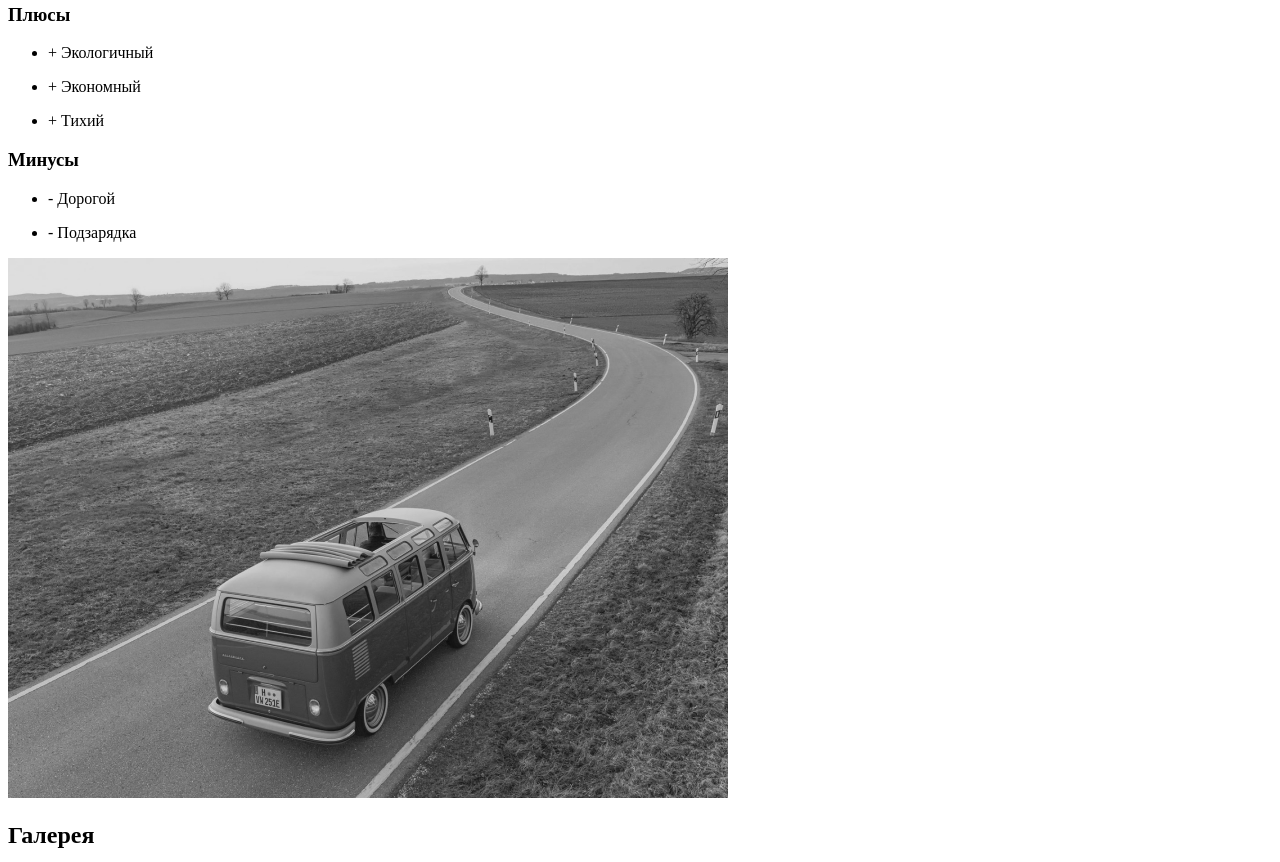
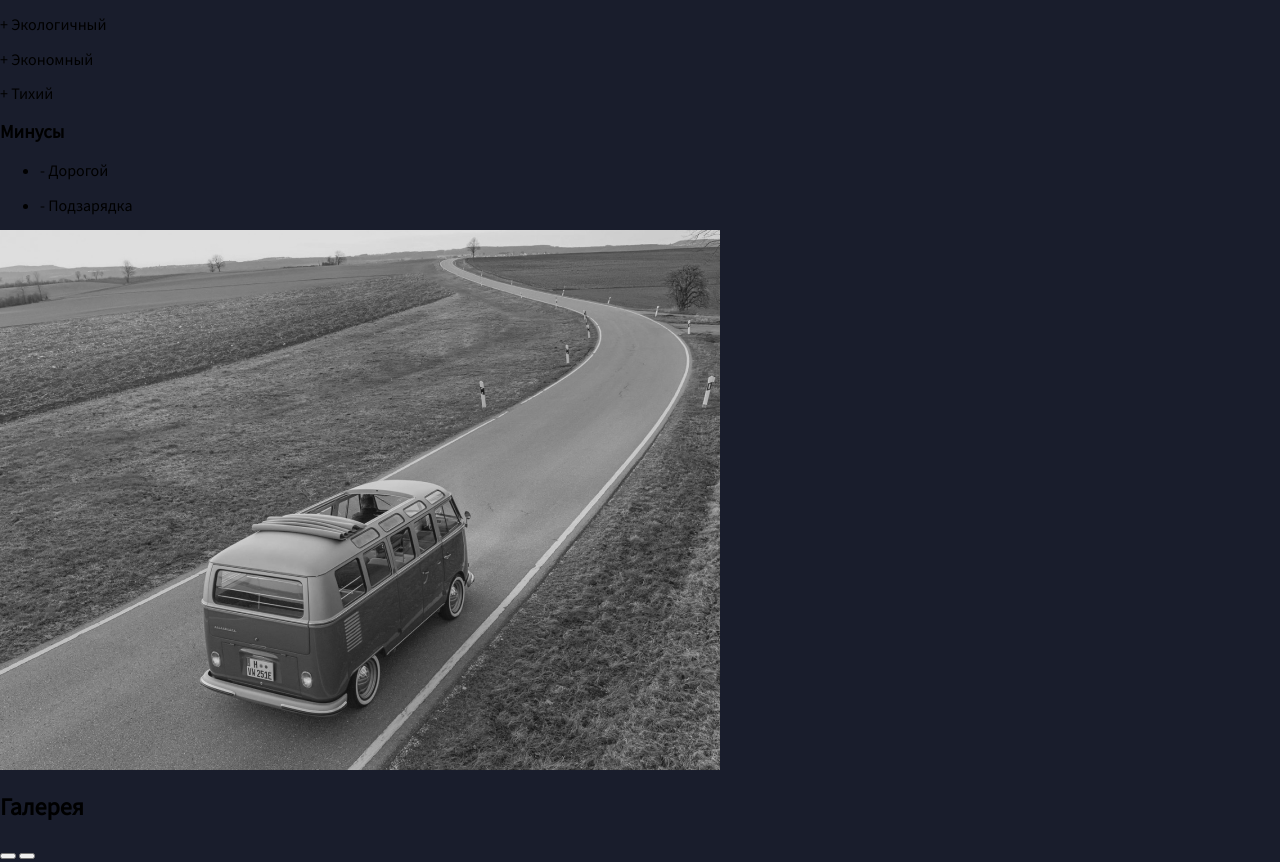
Before and after one commit to insomniac-bear/auto-magazine, a plain HTML site: page index.html in a window 1280 px wide. Shown: the part 894-1756 px from the top of the page. Drawn offline with Linux system fonts and the light colour scheme.

Commit message:
feat: add common styles

```diff
--- a/index.html
+++ b/index.html
@@ -4,12 +4,13 @@
   <meta charset="UTF-8">
   <meta http-equiv="X-UA-Compatible" content="IE=edge">
   <meta name="viewport" content="width=device-width, initial-scale=1.0">
+  <link rel="stylesheet" href="./pages/index.css">
   <title>Auto-Magazine</title>
 </head>
 <body class="page">
   <header class="header">
     <nav class="nav">
-      <ul class="nav__list">
+      <ul class="list nav__list">
         <li class="nav__item">
           <a href="#" class="nav__link">Факты</a>
         </li>
@@ -36,7 +37,7 @@
         с электрической силовой установкой. По словам производителя, проект получит коммерческое продолжение, и через фирму-партнера eClassics наборы для конверсии микроавтобусов в электрокары и уже готовые машины будут продавать частным клиентам.</p>
       <div class="facts__container">
         <h3 class="facts__title">Плюсы</h3>
-        <ul class="facts__list">
+        <ul class=" list facts__list">
           <li class="facts__item">
             <p class="facts__text facts__text">+ Экологичный</p>
           </li>
@@ -48,7 +49,7 @@
           </li>
         </ul>
       </div>
-      <div class="facts__container">
+      <div class="list facts__container">
         <h3 class="facts__title">Минусы</h3>
         <ul class="facts__list">
           <li class="facts__item">
@@ -72,7 +73,7 @@
         <p class="card__content"><span class="card__content_dedicated">Engadget:</span> VW’s e-BULLI concept shows how your classic van can become an EV.</p>
         <button class="button card__button">Читать</button>
       </article>
-      <ul class="card__pagination">
+      <ul class="list card__pagination">
         <li class="card__pagination-item card__pagination-item_type_active"></li>
         <li class="card__pagination-item"></li>
       </ul>
--- a/pages/index.scss
+++ b/pages/index.scss
@@ -1,2 +1,5 @@
 @import "../vendor/normalize.css";
 @import "../vendor/fonts/fonts.css";
+@import "../scss/variables.scss";
+@import "../scss/block/page/page.scss";
+@import "../scss/block/list/list.scss";
--- /dev/null
+++ b/scss/block/list/_list.scss
@@ -0,0 +1,5 @@
+.list {
+  margin: 0;
+  padding: 0;
+  list-style: none;
+}
--- /dev/null
+++ b/scss/block/page/_page.scss
@@ -0,0 +1,7 @@
+.page {
+  background-color: $secondary-color;
+  min-width: $min-width;
+  max-width: 100%;
+  min-height: 100vh;
+  font-family: SourceSansPro, Monserrat, sans-serif;
+}
--- /dev/null
+++ b/scss/variables.scss
@@ -0,0 +1,7 @@
+$min-width: 320px;
+$mobile-width: 767px;
+$tablet-width: 1439px;
+$max-width: 1440px;
+
+$primary-color: #e1fd2c;
+$secondary-color: #191d2c;
```
Also changed, not shown: pages/index.css (added).
